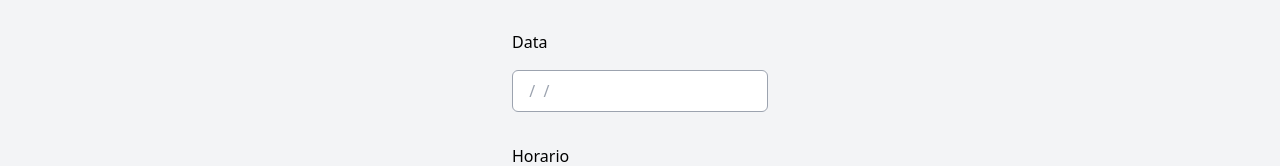
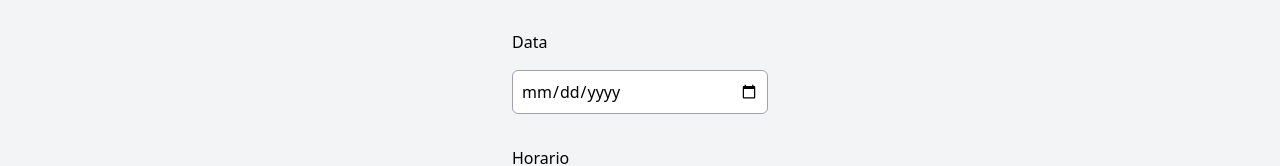
Before and after one commit to Yamazaki-Khaio/Cometa-Ingresso, a Next.js app in the folder ingressoscometa/: page /cadastro_evento in a window 1280 px wide. Shown: the part 488-654 px from the top of the page. Built offline with nearby package versions, Linux system fonts and the light colour scheme.

Commit message:
Adicionando datepicker

```diff
--- a/ingressoscometa/src/components/CampoDataEvento.tsx
+++ b/ingressoscometa/src/components/CampoDataEvento.tsx
@@ -1,17 +1,17 @@
 import { useState } from "react";
 
-export default function CampoDataEvento(props: any){
+export default function CampoDataEvento(props: any) {
   const [data, setData] = useState('');
 
   function handleDataChange(event: React.ChangeEvent<HTMLInputElement>) {
     setData(event.target.value);
   }
 
-  return(
+  return (
     <div className="flex flex-col gap-4">
       <label htmlFor="data">Data</label>
       <input
-        type="data"
+        type="date"
         name="data"
         id="data"
         placeholder="  /  /  "
@@ -21,5 +21,5 @@ export default function CampoDataEvento(props: any){
         onChange={handleDataChange}
       />
     </div>
-  )
+  );
 }
```
